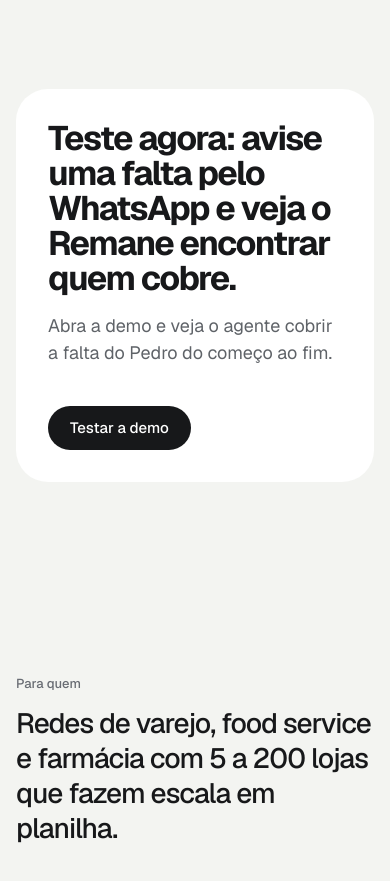
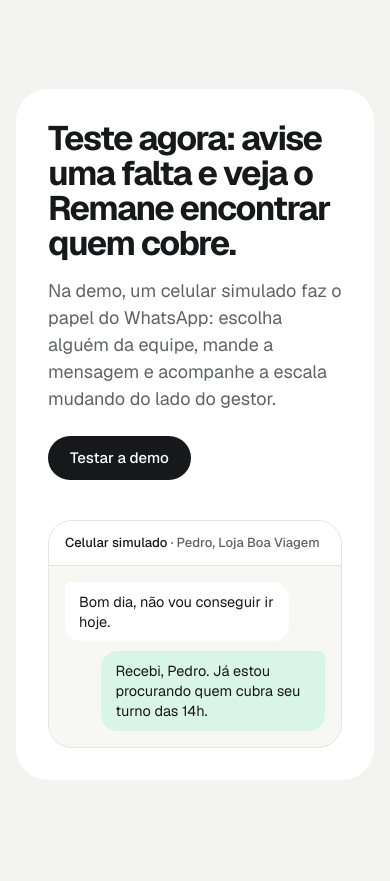
Before and after one commit to pedroafmelo/remane, a Next.js app in the folder web/: page / in a window 390 px wide. Shown: the part 5320-6201 px from the top of the page. Built offline with nearby package versions, Linux system fonts and the light colour scheme.

Commit message:
feat(web): replace whatsapp qr section with simulated phone invite
The Cloud API test number only talks to registered numbers, so judges
test through the simulated phone in the demo (DEC-038).

Co-Authored-By: Claude Opus 5.5 <noreply@anthropic.com>

```diff
--- a/web/app/page.tsx
+++ b/web/app/page.tsx
@@ -5,10 +5,7 @@ import { HeroStory } from "@/components/landing/HeroStory";
 import { HowItWorks } from "@/components/landing/HowItWorks";
 import { AnchorGlide } from "@/components/landing/AnchorGlide";
 import { Reveal } from "@/components/landing/Reveal";
-import { WhatsAppQR } from "@/components/landing/WhatsAppQR";
-import { ABSENCE_TEXT, WHATSAPP_NUMBER, waLink } from "@/lib/whatsapp";
-
-const wa = WHATSAPP_NUMBER ? waLink(WHATSAPP_NUMBER, ABSENCE_TEXT) : null;
+import { ChatBubble } from "@/components/ChatBubble";
 
 const Section = ({ id, children }: { id?: string; children: ReactNode }) => (
   <section id={id} className="mx-auto max-w-[1180px] px-4 py-24 sm:px-6 lg:px-10 lg:py-32">
@@ -38,7 +35,7 @@ export default function Home() {
         </a>
         <div className="flex items-center gap-7 text-[15px]">
           <a href="#como-funciona" className="hidden hover:text-ink-muted md:inline">Como funciona</a>
-          <a href="#whatsapp" className="hidden hover:text-ink-muted md:inline">WhatsApp</a>
+          <a href="#teste" className="hidden hover:text-ink-muted md:inline">Teste agora</a>
           <Button href="/entrar">Testar a demo</Button>
         </div>
       </nav>
@@ -56,7 +53,6 @@ export default function Home() {
           </p>
           <div className="mt-8 flex flex-wrap justify-center gap-3">
             <Button href="/entrar">Testar a demo</Button>
-            {wa && <Button href={wa} variant="secondary">Falar com o agente no WhatsApp</Button>}
           </div>
         </section>
 
@@ -79,24 +75,27 @@ export default function Home() {
           <HowItWorks />
         </Section>
 
-        <Section id="whatsapp">
+        <Section id="teste">
           <Reveal className="flex flex-col items-start gap-10 rounded-panel bg-surface p-8 sm:p-12 md:flex-row md:items-center md:justify-between">
             <div className="max-w-xl">
               <h2 className="text-[34px] font-bold leading-[1.03] tracking-[-0.045em] sm:text-5xl">
-                Teste agora: avise uma falta pelo WhatsApp e veja o Remane encontrar quem cobre.
+                Teste agora: avise uma falta e veja o Remane encontrar quem cobre.
               </h2>
               <p className="mt-4 text-lg leading-normal text-ink-muted">
-                {wa
-                  ? "Aponte a câmera do celular para o código. A mensagem já vai escrita; o agente responde como faria na loja."
-                  : "Abra a demo e veja o agente cobrir a falta do Pedro do começo ao fim."}
+                Na demo, um celular simulado faz o papel do WhatsApp: escolha alguém da equipe, mande a mensagem e acompanhe a escala
+                mudando do lado do gestor.
               </p>
-              {wa && <Button href={wa} variant="secondary" className="mt-6">Abrir no WhatsApp</Button>}
+              <Button href="/entrar" className="mt-6">Testar a demo</Button>
             </div>
-            {wa ? (
-              <div className="rounded-card border border-line p-3"><WhatsAppQR href={wa} /></div>
-            ) : (
-              <Button href="/entrar">Testar a demo</Button>
-            )}
+            <div className="w-full max-w-[320px] overflow-hidden rounded-card border border-line bg-surface-chat" aria-hidden="true">
+              <div className="border-b border-line bg-surface px-4 py-3 text-[13px] font-medium">
+                Celular simulado <span className="text-ink-muted">· Pedro, Loja Boa Viagem</span>
+              </div>
+              <div className="flex flex-col gap-2.5 p-4">
+                <ChatBubble from="person">Bom dia, não vou conseguir ir hoje.</ChatBubble>
+                <ChatBubble from="agent">Recebi, Pedro. Já estou procurando quem cubra seu turno das 14h.</ChatBubble>
+              </div>
+            </div>
           </Reveal>
         </Section>
 
--- a/web/components/landing/WhatsAppQR.tsx
+++ /dev/null
@@ -1,6 +0,0 @@
-"use client";
-import { QRCodeSVG } from "qrcode.react";
-
-export function WhatsAppQR({ href }: { href: string }) {
-  return <QRCodeSVG value={href} size={176} fgColor="#17181a" bgColor="#ffffff" marginSize={2} title="QR code para abrir a conversa com o agente no WhatsApp" />;
-}
--- a/web/lib/whatsapp.ts
+++ /dev/null
@@ -1,6 +0,0 @@
-export const WHATSAPP_NUMBER = process.env.NEXT_PUBLIC_WHATSAPP_NUMBER ?? "";
-export const ABSENCE_TEXT = "Bom dia, não vou conseguir ir hoje";
-
-export function waLink(number: string, text: string): string {
-  return `https://wa.me/${number.replace(/\D/g, "")}?text=${encodeURIComponent(text)}`;
-}
--- a/web/package.json
+++ b/web/package.json
@@ -12,7 +12,6 @@
   "dependencies": {
     "geist": "1.8.2",
     "next": "16.4.2",
-    "qrcode.react": "4.2.0",
     "react": "19.3.1",
     "react-dom": "19.3.1"
   },
```
Also changed, not shown: 5 other files (tests, documents, lock files or other folders).
